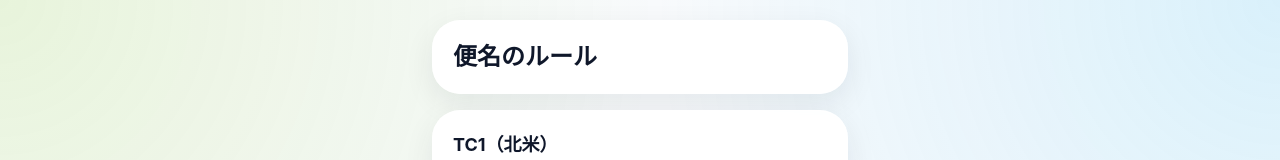
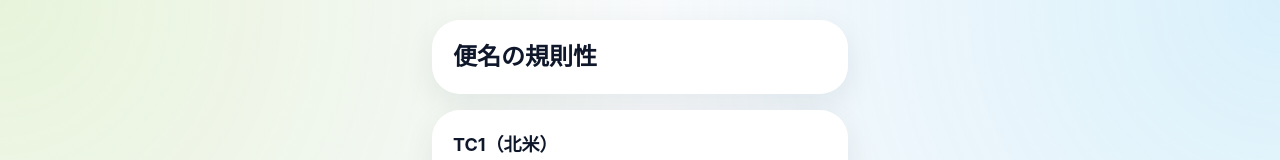
Before and after one commit to rainlin1101/Flight-number, a React (Vite) app: page /guide in a window 1280 px wide. Shown: the top 160 px of the page. Built offline with nearby package versions, Linux system fonts and the light colour scheme.

Commit message:
Change heading text from 'ルール' to '規則性'

```diff
--- a/src/pages/PatternGuidePage.tsx
+++ b/src/pages/PatternGuidePage.tsx
@@ -7,7 +7,7 @@
   return (
     <div className="space-y-4">
       <Card>
-        <h1 className="text-2xl font-bold">便名のルール</h1>
+        <h1 className="text-2xl font-bold">便名の規則性</h1>
       </Card>
 
       {patternGuideSections.map((section) => (
```
